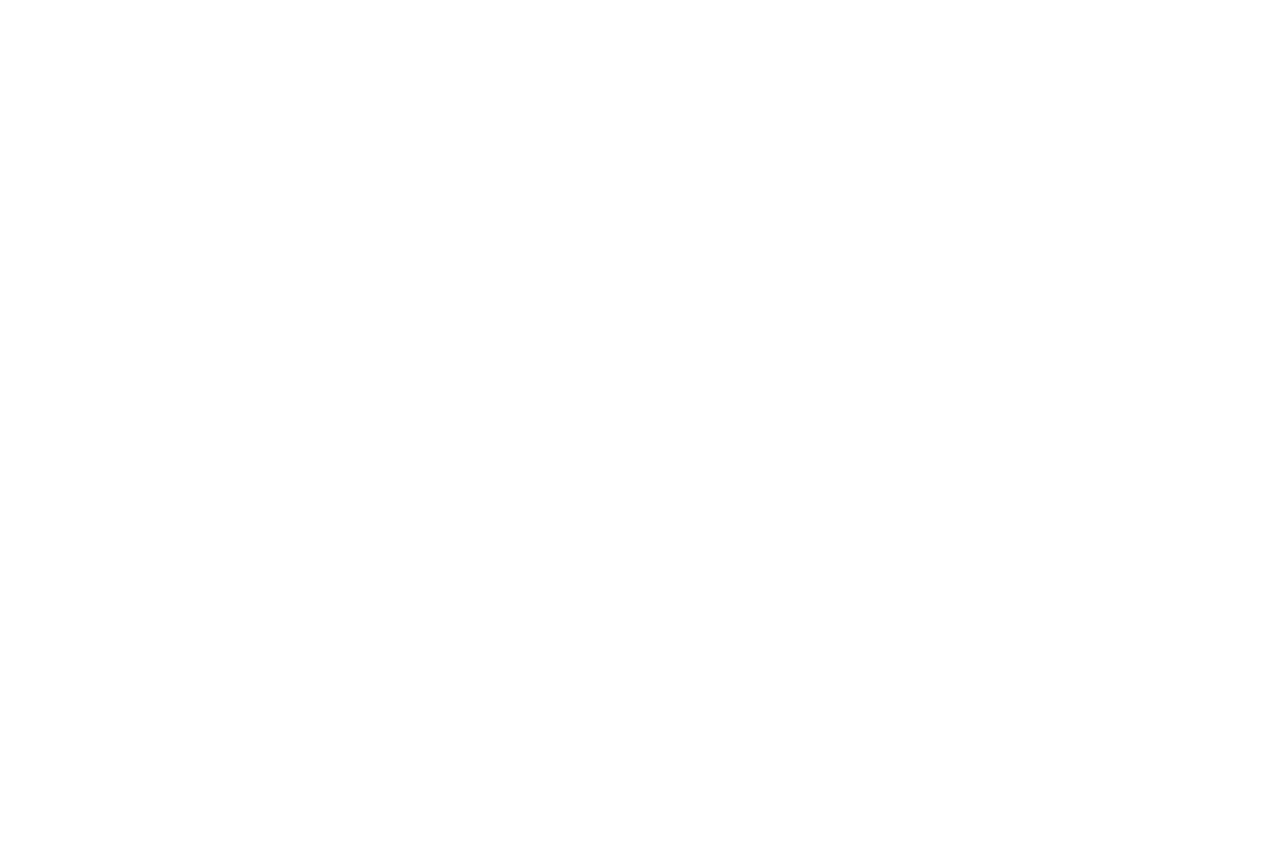
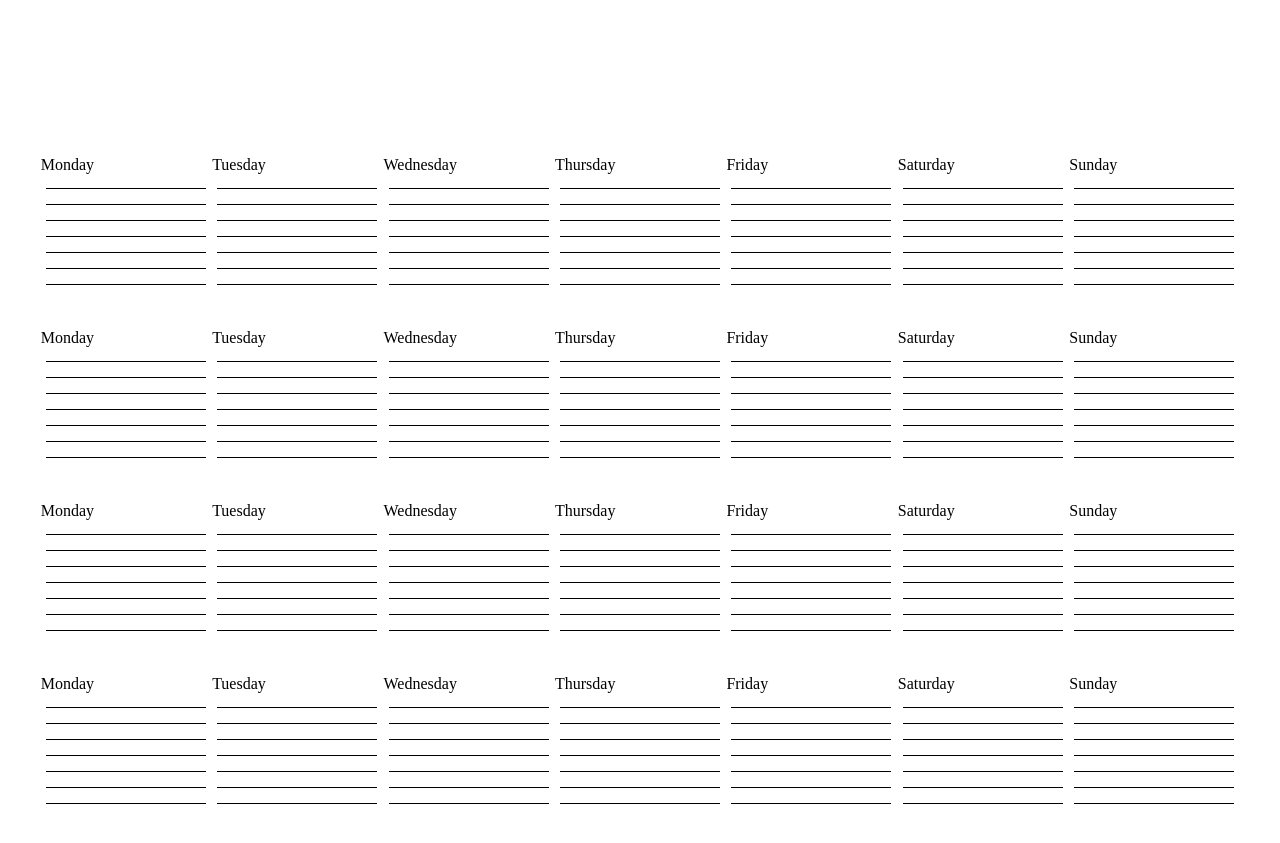
Before and after one commit to amberllinden/Habbits_tracker, a React app: page / in a window 1280 px wide. Shown: the part 1291-2134 px from the top of the page. Before the commit the page ends 1408 px from the top, so only its background shows below. Built offline with nearby package versions, Linux system fonts and the light colour scheme; a web font is replaced by a local one.

Commit message:
Сделала основу для третьего треккера

```diff
--- a/src/app/components/ThirdTracker.js
+++ b/src/app/components/ThirdTracker.js
@@ -1,4 +1,5 @@
 import React, { Component } from "react";
+import { ThirdTrackerDay } from "./elements/ThirdTrackerDay";
 import { data_obj } from "./data/styles";
 
 export class ThirdTracker extends Component {
@@ -7,9 +8,23 @@ export class ThirdTracker extends Component {
     }
 
     render() {
+        const day_of_week = ['Monday', 'Tuesday', 'Wednesday', 'Thursday', 'Friday', 'Saturday', 'Sunday']
+        const weeks = [1, 2, 3, 4]
         return (
             <section className="third_tracker">
-
+                {weeks.map((week) => (
+                    <div key={week} className={`third_tracker--week `}>
+                    {day_of_week.map((day, key) => (
+                        <ThirdTrackerDay
+                            key={key}
+                            habbit={`third_tracker--habbit `}
+                            day_habbit={`third_tracker--day `}
+                            span_habbit={`third_tracker_title_day `}
+                            day={day}
+                        /> ))
+                    }
+                </div>))
+            }
             </section>
         )
     }
--- a/src/app/components/elements/ThirdTrackerDay.js
+++ b/src/app/components/elements/ThirdTrackerDay.js
@@ -12,7 +12,7 @@ export class ThirdTrackerDay extends Component {
         }
         return (
             <div>
-                <span className={this.props.span_habbit}></span>
+                <span className={this.props.span_habbit}>{this.props.day}</span>
                 {divs}
             </div>
         )
--- a/src/app/styles/App.css
+++ b/src/app/styles/App.css
@@ -312,3 +312,46 @@ fill: white;
     stroke-width: 1;
     stroke: saddlebrown;
 }
+.third_tracker {
+    display: flex;
+    display: -webkit-flex;
+    margin: 30px 15px 15px 15px;
+    padding: 5px;
+    justify-content: space-around;
+    -webkit-justify-content: space-around;
+    flex-direction: column;
+    -webkit-flex-direction: column;
+}
+.third_tracker--week {
+    display: flex;
+    display: -webkit-flex;
+    justify-content: space-around;
+    -webkit-justify-content: space-around;
+    flex-direction: row;
+    -webkit-flex-direction: row;
+    margin: 10px;
+    padding: 10px;
+}
+.third_tracker--day {
+    display: flex;
+    display: -webkit-flex;
+    justify-content: space-around;
+    -webkit-justify-content: space-around;
+    flex-direction: column;
+    -webkit-flex-direction: column;
+}
+.third_tracker_title_day {
+    display: flex;
+    display: -webkit-flex;
+    margin-bottom: 5px;
+}
+.third_tracker--habbit {
+    display: flex;
+    display: -webkit-flex;
+    flex-direction: column;
+    -webkit-flex-direction: column;
+    border-bottom: 1px solid black;
+    width: 150px;
+    margin: 5px;
+    padding: 5px;
+}
```
